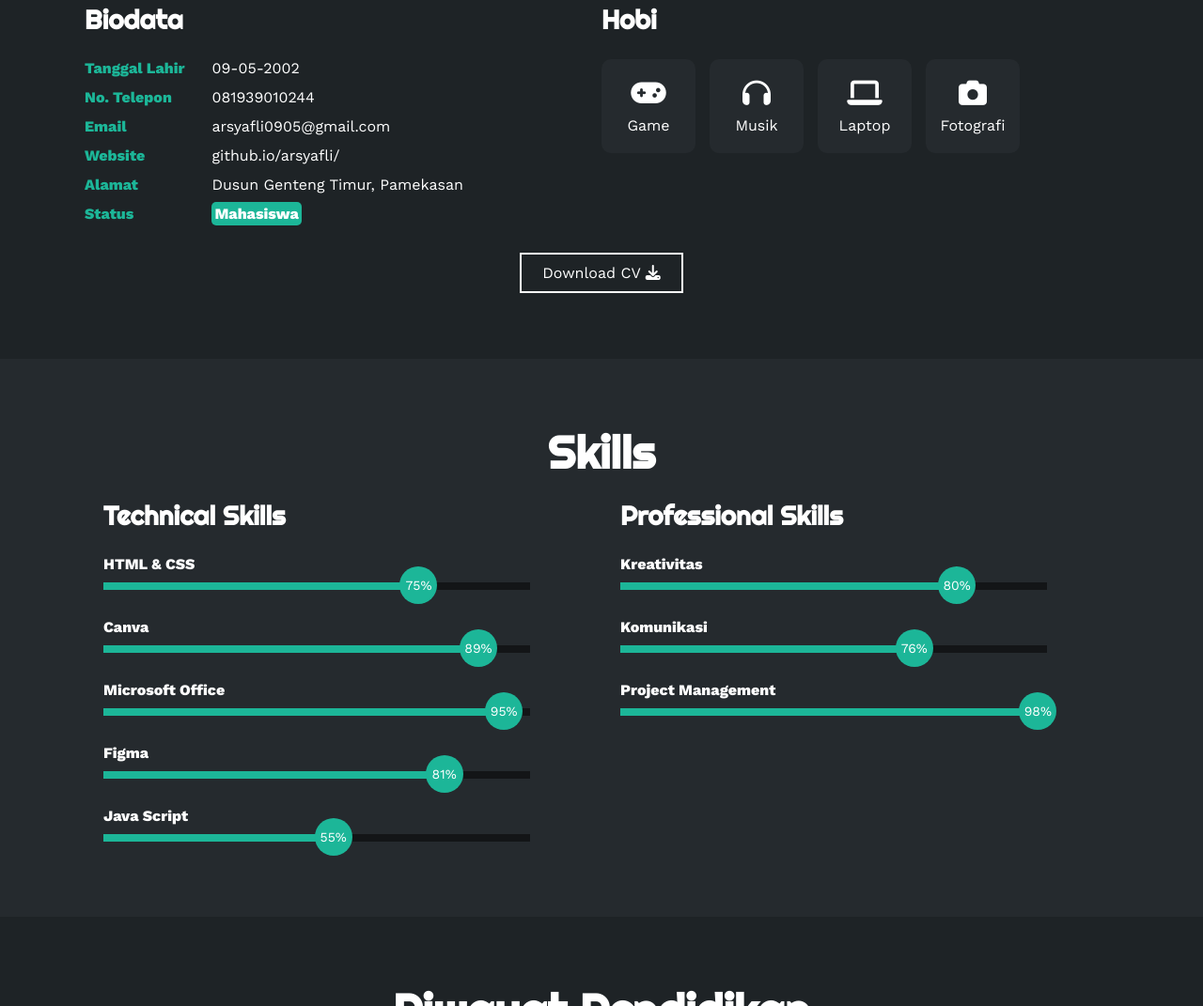
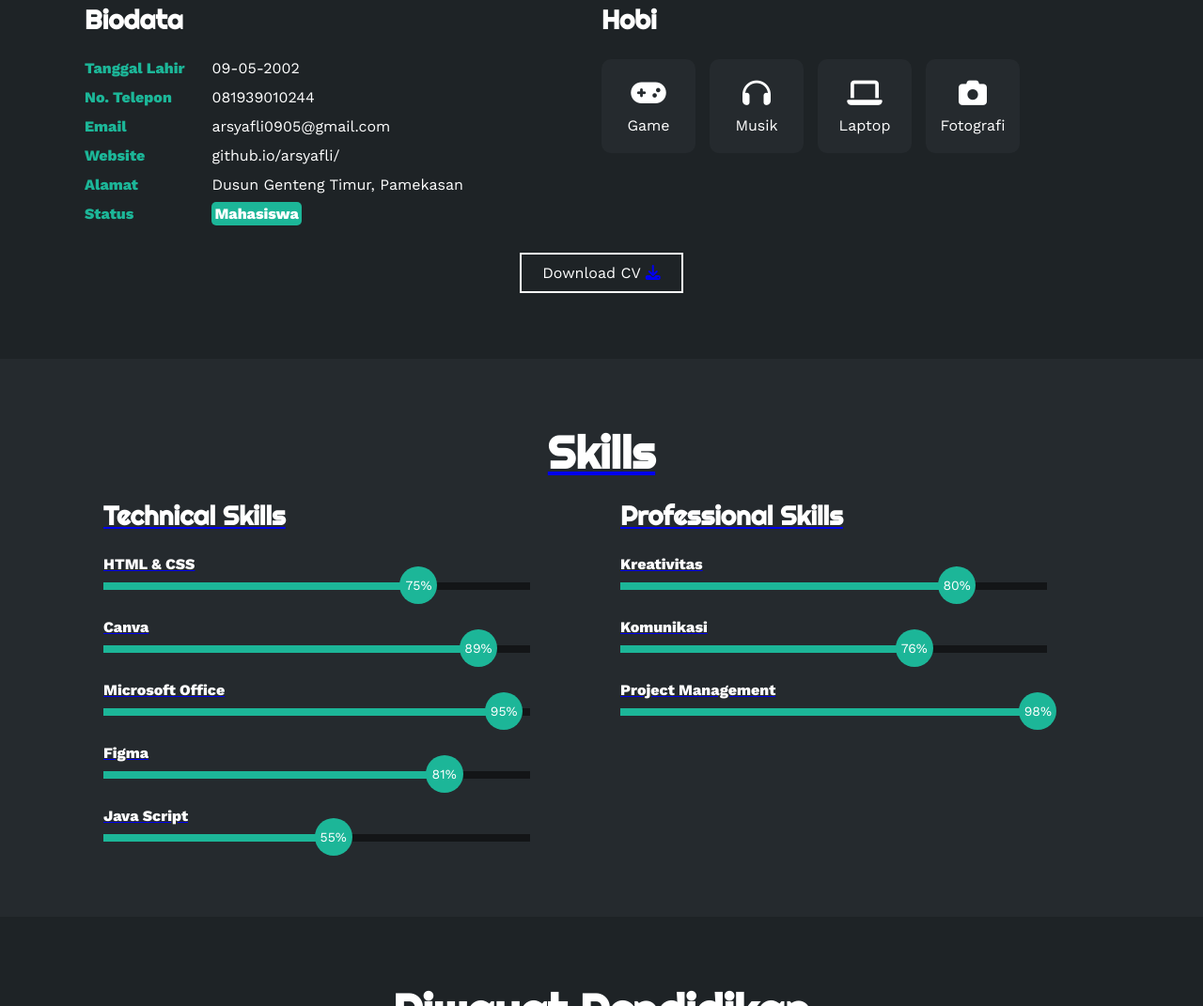
Before and after one commit to arsyafli09/arsyafli09.github.io, a plain HTML site: page index.html in a window 1280 px wide. Shown: the part 1062-2133 px from the top of the page at 94% size. Drawn offline with nearby package versions, Linux system fonts and the light colour scheme; files whose address does not match are found by name.

Commit message:
Update index.html

```diff
--- a/index.html
+++ b/index.html
@@ -111,7 +111,7 @@
                 </div>
             </div>
             <button>
-                Download CV <i class="fa-solid fa-download"></i>
+                Download CV <a href="https://drive.google.com/file/d/12sZ5cHRWj8RjGdPzl2bF8WZ4FBt8Z0Gw/view?usp=drive_link"><i class="fa-solid fa-download"></i>
                 <span class="overlay"></span>
             </button>
         </div>
```
